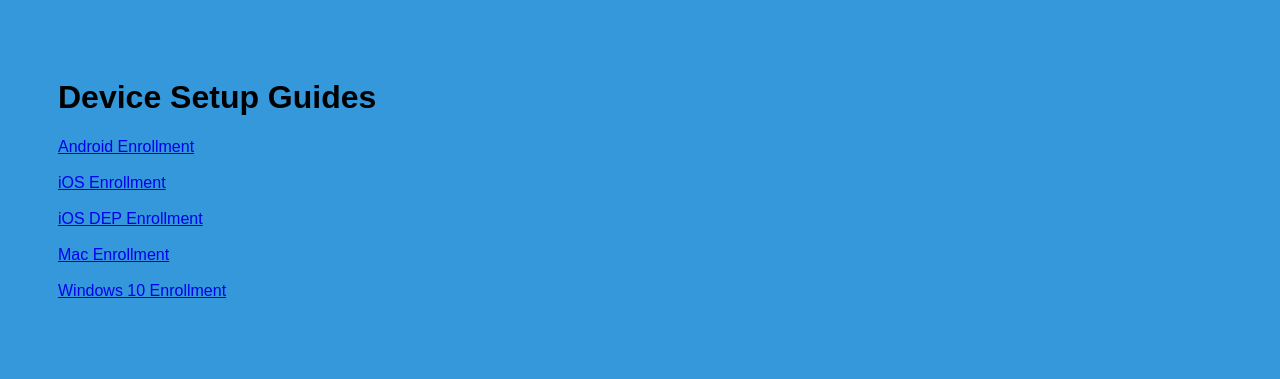
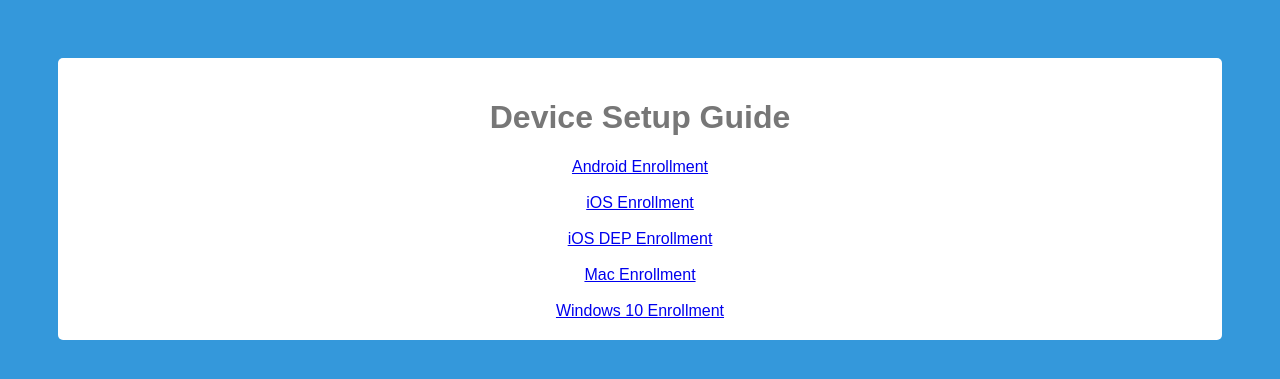
Before and after one commit to ethompson1314/kyndevicesetup, a Flask app: page / in a window 1280 px wide. Shown: the top 379 px of the page. Run offline with Flask 3, Linux system fonts and the light colour scheme.

Commit message:
Update index.html

```diff
--- a/templates/index.html
+++ b/templates/index.html
@@ -1,4 +1,4 @@
- <!DOCTYPE html>
+<!DOCTYPE html>
 <html lang="en">
 <head>
         <meta charset="UTF-8">
@@ -7,9 +7,13 @@
         <meta name="viewport" content="width=device-width, initial-scale=1.0">
         <title>Document</title>
 </head>
+<div class="login">
+<div class="login-screen">
+<div class="app-title">
+<h1>Device Setup Guide</h1>
+</div>
+<div class="login-form">
 <body>
-        <h1>Device Setup Guides</h1>
-
         <a href="/Android">Android Enrollment </a><br>
         <br>
         <a href="/iOS">iOS Enrollment</a><br>
@@ -19,7 +23,8 @@
         <a href="/Mac">Mac Enrollment</a><br>
         <br>
         <a href="/Windows">Windows 10 Enrollment</a><br>
-
-
+</div>
+</div>
+</div>
 </body>
 </html>
```
